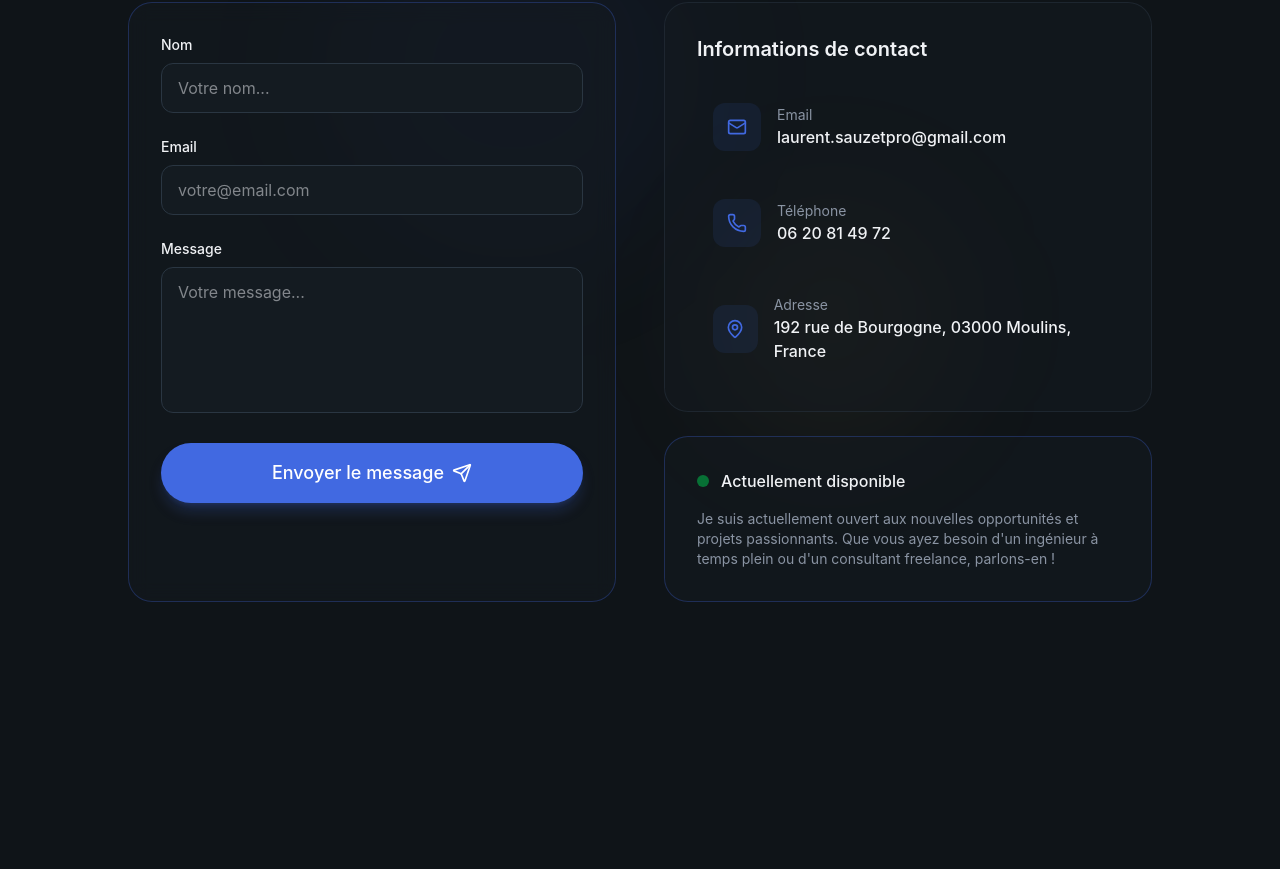
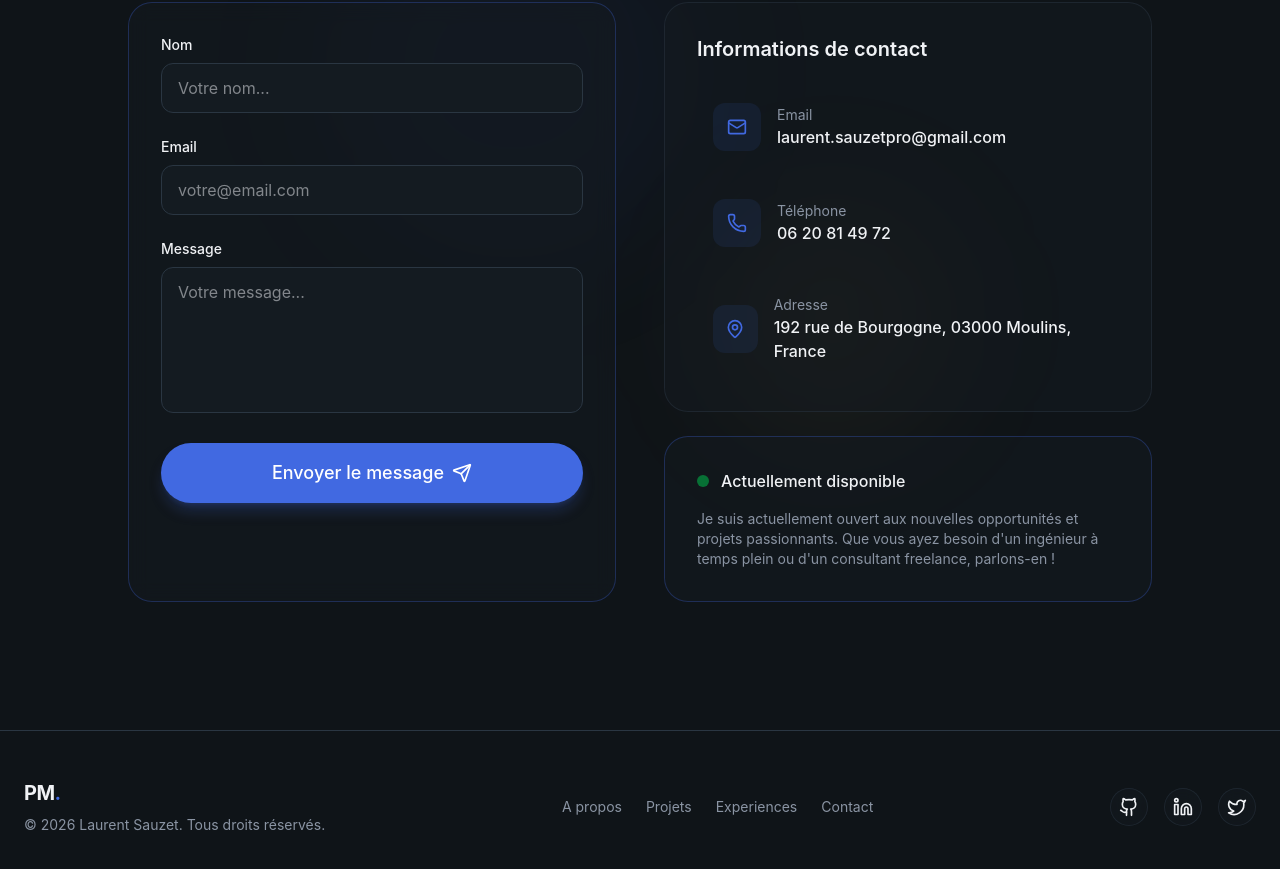
Before and after one commit to LaurentSauzetOff/Portfolio, a React app: page / in a window 1280 px wide. Shown: the part 6893-7762 px from the top of the page. Before the commit the page ends 7623 px from the top, so only its background shows below. Built offline with nearby package versions, Linux system fonts and the light colour scheme; the HTML template or start-up script is replaced by a standard one.

Commit message:
Last updates

```diff
--- a/src/App.jsx
+++ b/src/App.jsx
@@ -5,6 +5,7 @@
 import {Testimonials} from "@/sections/Testimonials";
 import {Contact} from "@/sections/Contact";
 import {Navbar} from "@/layout/Navbar";
+import {Footer} from "@/layout/Footer";
 
 function App() {
   return <div className="min-h-screen overflow-x-hidden">
@@ -17,6 +18,7 @@
       <Testimonials />
       <Contact />
     </main>
+    <Footer />
   </div>;
 }
 
--- /dev/null
+++ b/src/layout/Footer.jsx
@@ -0,0 +1,63 @@
+import { Github, Linkedin, Twitter, Heart } from "lucide-react";
+
+const socialLinks = [
+  { icon: Github, href: "#", label: "GitHub" },
+  { icon: Linkedin, href: "#", label: "LinkedIn" },
+  { icon: Twitter, href: "#", label: "Twitter" },
+];
+
+const footerLinks = [
+  { href: "#about", label: "A propos" },
+  { href: "#projects", label: "Projets" },
+  { href: "#experience", label: "Experiences" },
+  { href: "#contact", label: "Contact" },
+];
+
+export const Footer = () => {
+  const currentYear = new Date().getFullYear();
+
+  return (
+    <footer className="py-12 border-t border-border">
+      <div className="container mx-auto px-6">
+        <div className="flex flex-col md:flex-row items-center justify-between gap-8">
+          {/* Logo & Copyright */}
+          <div className="text-center md:text-left">
+            <a href="#" className="text-xl font-bold tracking-tight">
+              PM<span className="text-primary">.</span>
+            </a>
+            <p className="text-sm text-muted-foreground mt-2">
+              © {currentYear} Laurent Sauzet. Tous droits réservés.
+            </p>
+          </div>
+
+          {/* Links */}
+          <nav className="flex flex-wrap justify-center gap-6">
+            {footerLinks.map((link) => (
+              <a
+                key={link.href}
+                href={link.href}
+                className="text-sm text-muted-foreground hover:text-foreground transition-colors"
+              >
+                {link.label}
+              </a>
+            ))}
+          </nav>
+
+          {/* Social Links */}
+          <div className="flex items-center gap-4">
+            {socialLinks.map((social) => (
+              <a
+                key={social.label}
+                href={social.href}
+                aria-label={social.label}
+                className="p-2 rounded-full glass hover:bg-primary/10 hover:text-primary transition-all"
+              >
+                <social.icon className="w-5 h-5" />
+              </a>
+            ))}
+          </div>
+        </div>
+      </div>
+    </footer>
+  );
+};
```
